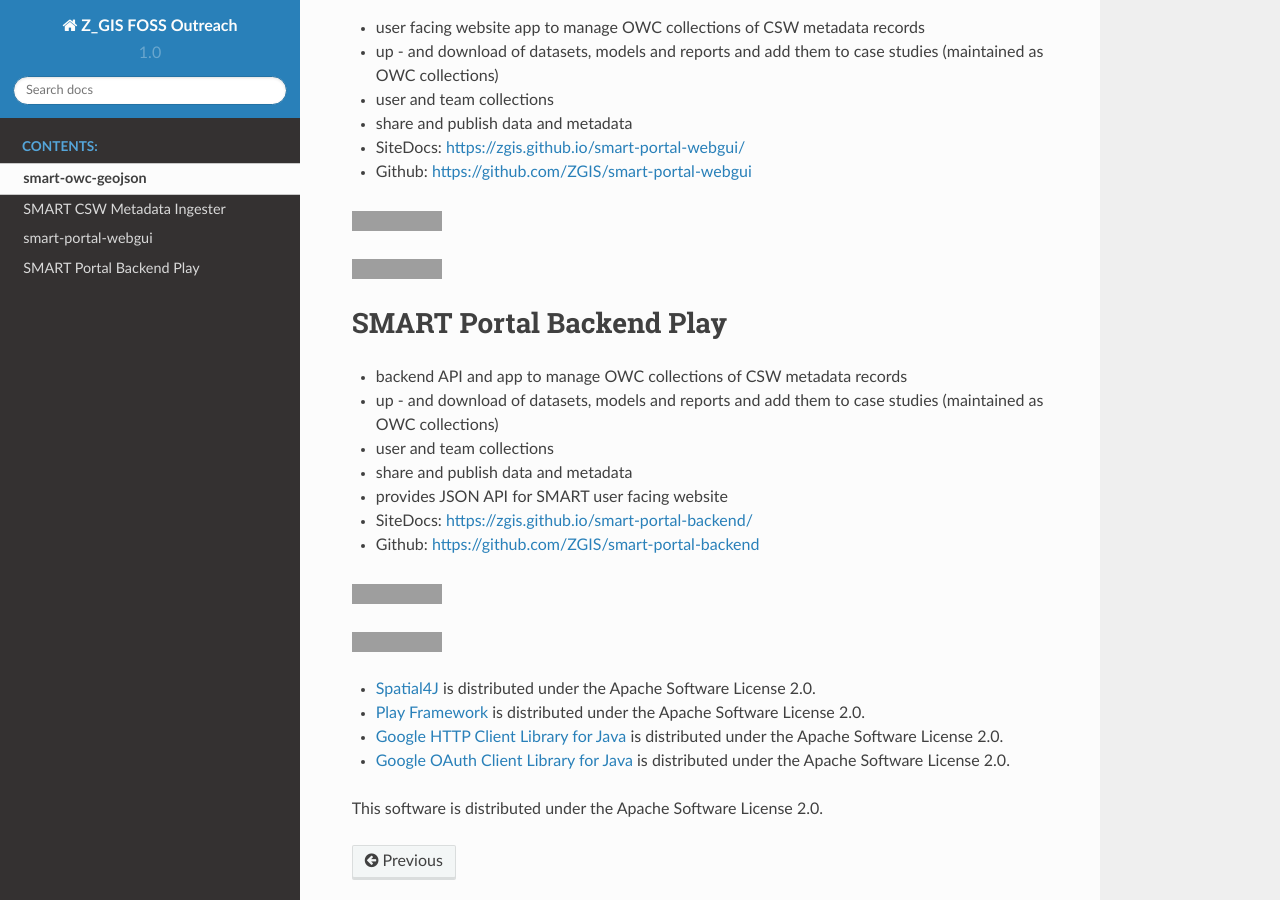
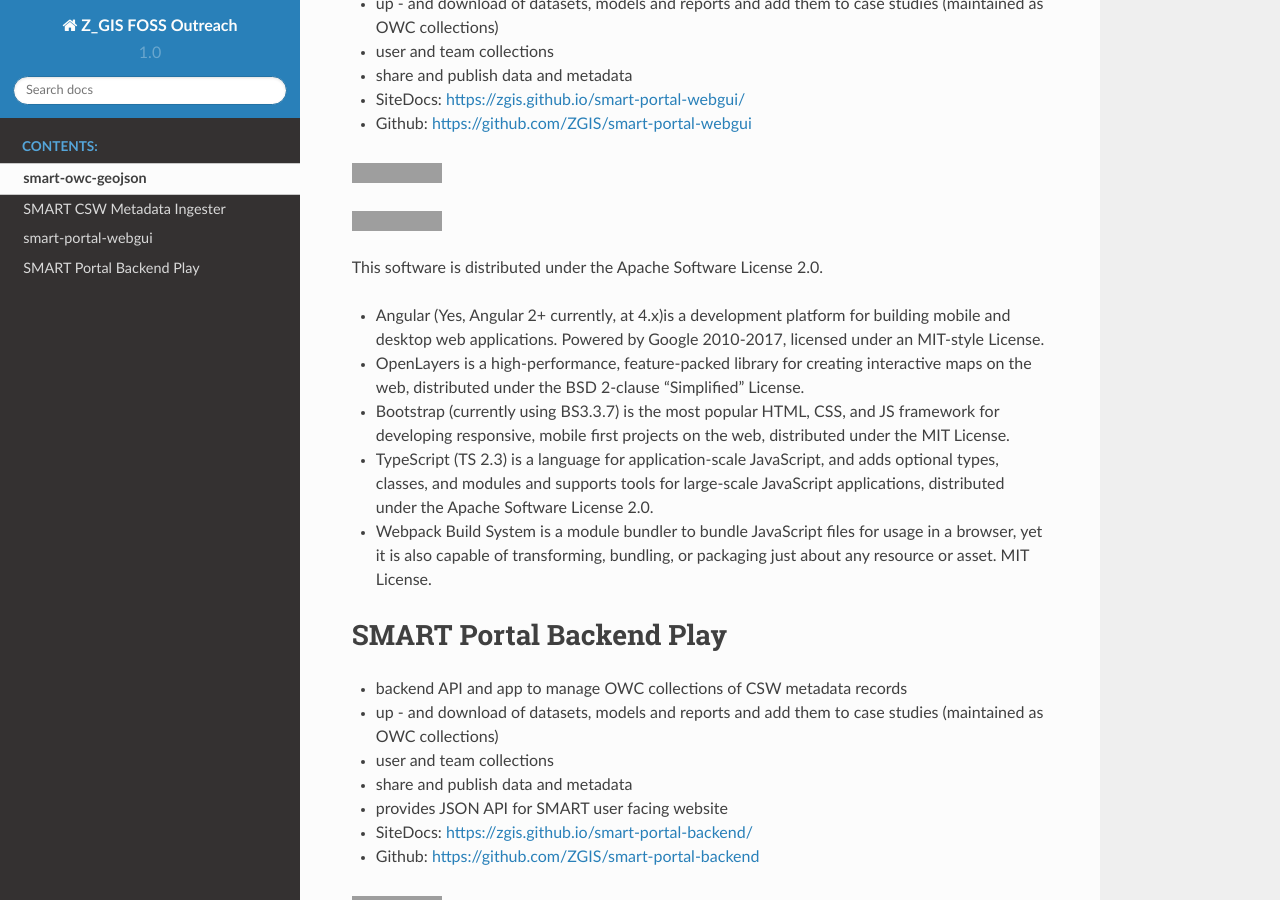
Before and after one commit to ZGIS/outreach_oss, a Sphinx documentation site: the page built from docs/projects.md, in a window 1280 px wide and 900 px high, scrolled down 1406 px. Built offline with Sphinx 7.4.7 and the Read the Docs theme 2.0.0, drawn with Linux system fonts in a browser that asks for light colours; grey boxes are pictures that could not be loaded.

Commit message:
webgui tech update

```diff
--- a/docs/projects.md
+++ b/docs/projects.md
@@ -1,5 +1,4 @@
 # smart-owc-geojson
-===================
 
 OGC OWS Context GeoJSON Encoding Standard 1.0 (14-055r2) for Play Framework 2.5.x
 
@@ -52,6 +51,14 @@
 
 [![OpenHUB](https://www.openhub.net/p/smart-portal-webgui/widgets/project_thin_badge.gif)](https://www.openhub.net/p/smart-portal-webgui)
 
+This software is distributed under the Apache Software License 2.0.
+
+- Angular (Yes, Angular 2+ currently, at 4.x)is a development platform for building mobile and desktop web applications. Powered by Google 2010-2017, licensed under an MIT-style License.
+- OpenLayers is a high-performance, feature-packed library for creating interactive maps on the web, distributed under the BSD 2-clause "Simplified" License.
+- Bootstrap (currently using BS3.3.7) is the most popular HTML, CSS, and JS framework for developing responsive, mobile first projects on the web, distributed under the MIT License.
+- TypeScript (TS 2.3) is a language for application-scale JavaScript, and adds optional types, classes, and modules and supports tools for large-scale JavaScript applications, distributed under the Apache Software License 2.0.
+- Webpack Build System is a module bundler to bundle JavaScript files for usage in a browser, yet it is also capable of transforming, bundling, or packaging just about any resource or asset. MIT License.
+
 # SMART Portal Backend Play
 
 - backend API and app to manage OWC collections of CSW metadata records
```
